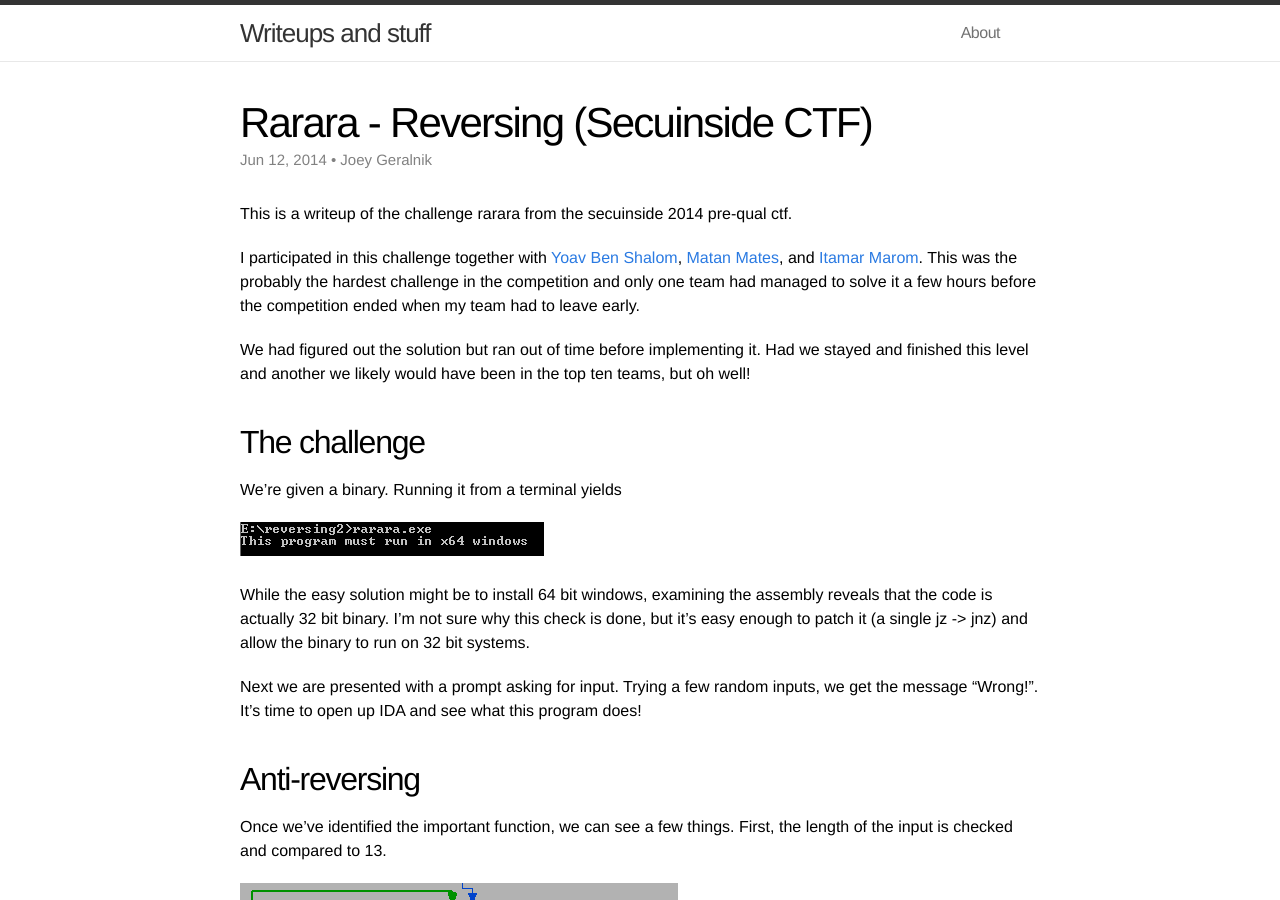
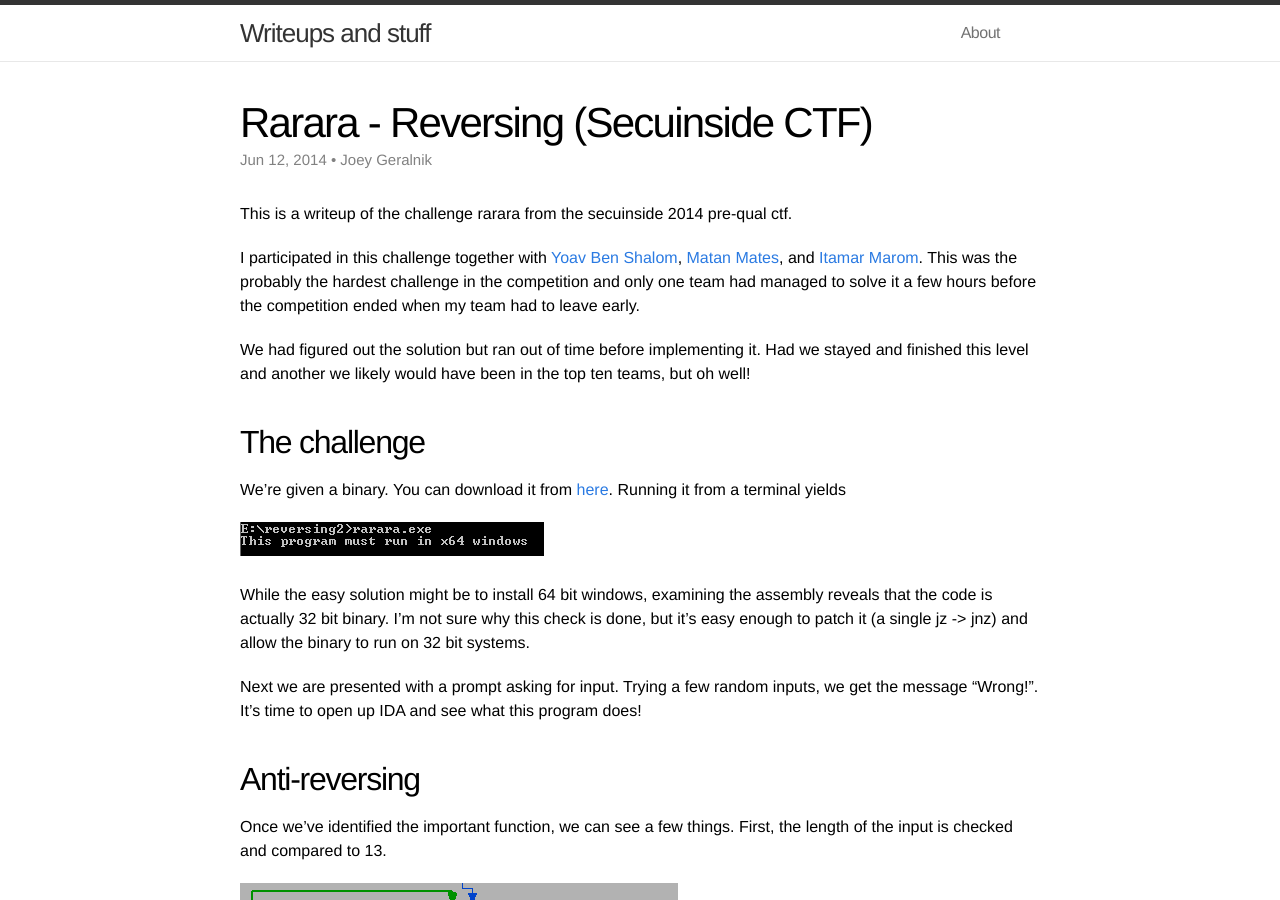
Before and after one commit to 0xAWES0ME/0xAWES0ME.github.io, a Jekyll site: the page built from _posts/2014-06-13-rarara.md, in a window 1280 px wide and 900 px high. Built offline with Jekyll 4.4.1, drawn with Linux system fonts in a browser that asks for light colours.

Commit message:
Add link to binary.

```diff
--- a/_posts/2014-06-13-rarara.md
+++ b/_posts/2014-06-13-rarara.md
@@ -13,7 +13,7 @@ I participated in this challenge together with [Yoav Ben Shalom](//github.com/ya
 We had figured out the solution but ran out of time before implementing it. Had we stayed and finished this level and another we likely would have been in the top ten teams, but oh well!
 
 ## The challenge
-We're given a binary. Running it from a terminal yields
+We're given a binary. You can download it from [here](/assets/rarara.7z). Running it from a terminal yields
 
 ![This program must run in x64 windows](/images/rarara/x64.png)
 
```
Also changed, not shown: 1 other file.
